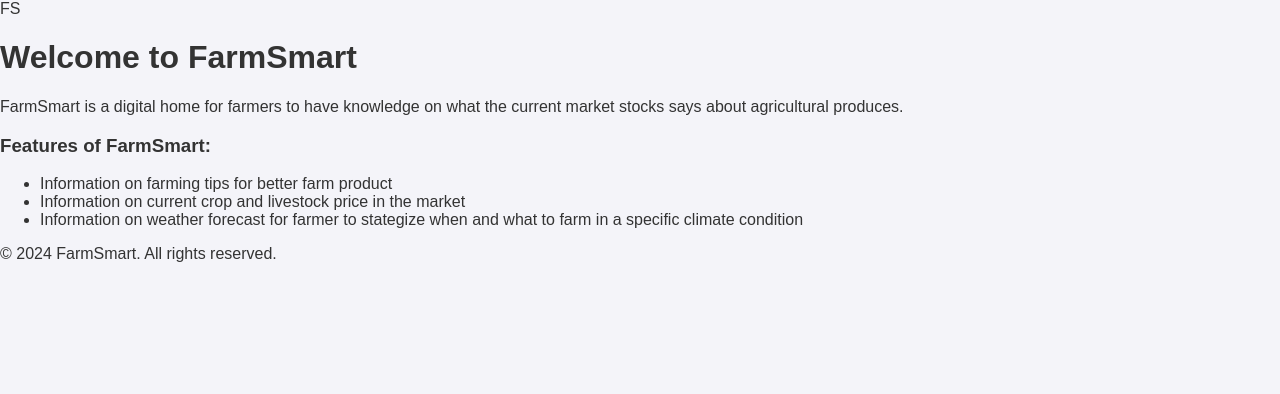
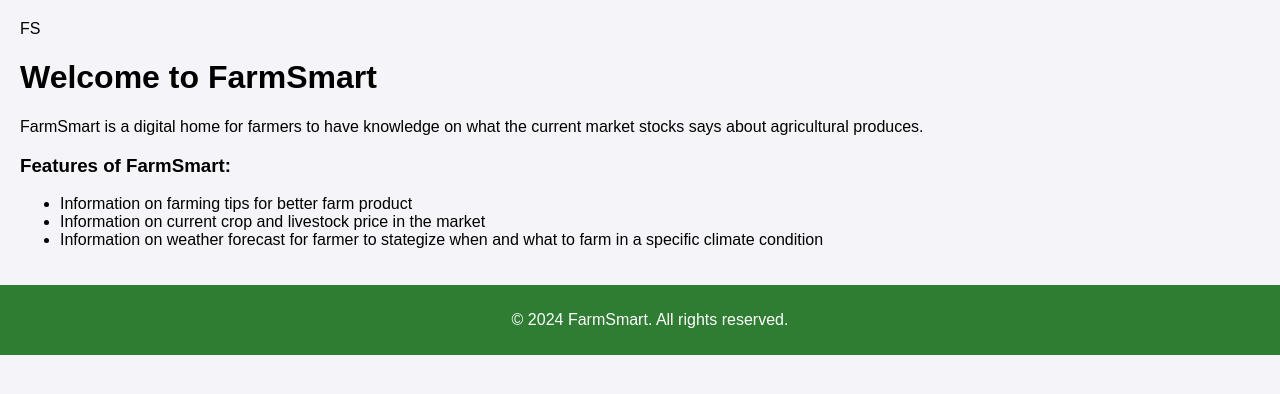
Before and after one commit to MSHERIFF2/FarmSmart, a Flask app: page / in a window 1280 px wide. Shown: the part 66-460 px from the top of the page. Run offline with Flask 3, Linux system fonts and the light colour scheme.

Commit message:
Update styles.css

```diff
--- a/app/static/styles.css
+++ b/app/static/styles.css
@@ -35,7 +35,7 @@ nav a:hover {
 }
 
 /* Main Content */
-.main-content {
+main {
     padding: 20px;
     color: black; /* Black font for main content */
 }
@@ -59,3 +59,14 @@ button:hover {
         flex-direction: column;
     }
 }
+
+/* Footer styling */
+footer {
+    background-color: #2E7D32; /* Primary green */
+    padding: 10px;
+    text-align: center;
+    color: white; /* White font color */
+    position: sticky;
+    bottom: 0;
+    width: 100%;
+}
```
